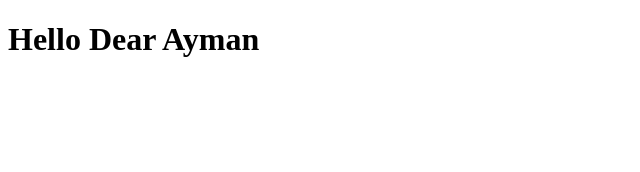
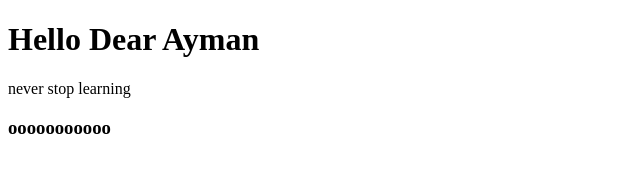
Before and after one commit to FaiyadAhmedSudipto/my-first-project, a plain HTML site: page index.html in a window 1280 px wide. Shown: the whole page, without its empty margins (0-640 px from the left). Drawn offline with Linux system fonts and the light colour scheme.

Commit message:
New Change

```diff
--- a/index.html
+++ b/index.html
@@ -7,5 +7,7 @@
 </head>
 <body>
     <h1>Hello Dear Ayman</h1>
+    <p>never stop learning</p>
+    <h3>ooooooooooo</h3>
 </body>
 </html>
```
